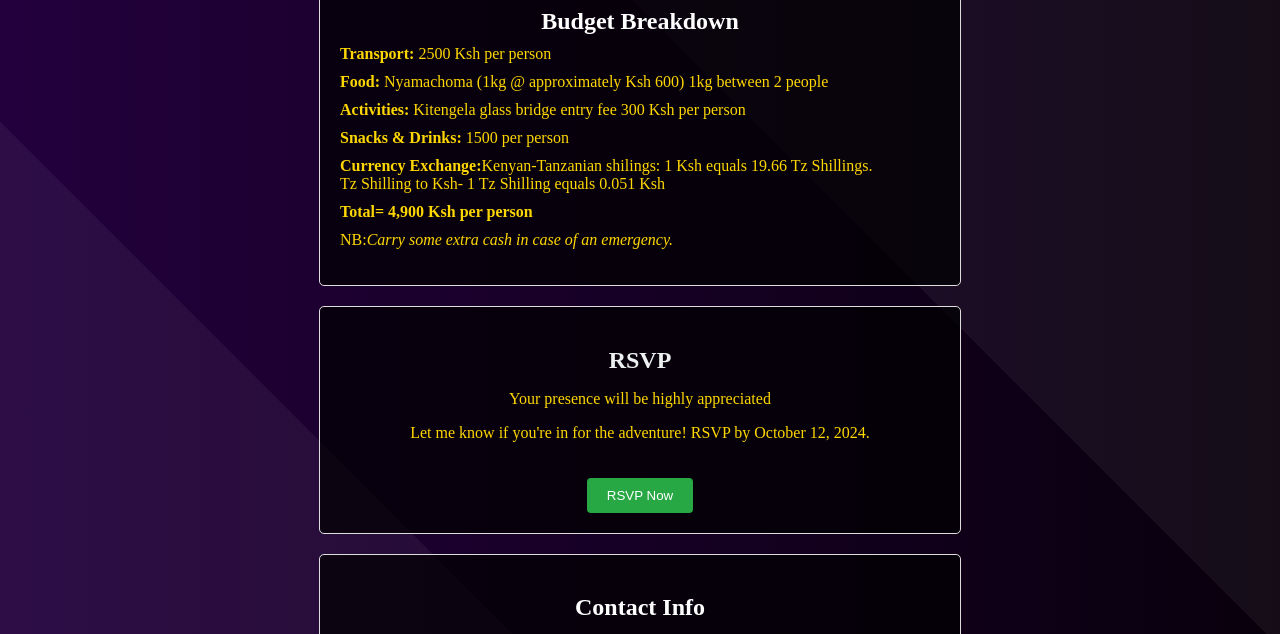
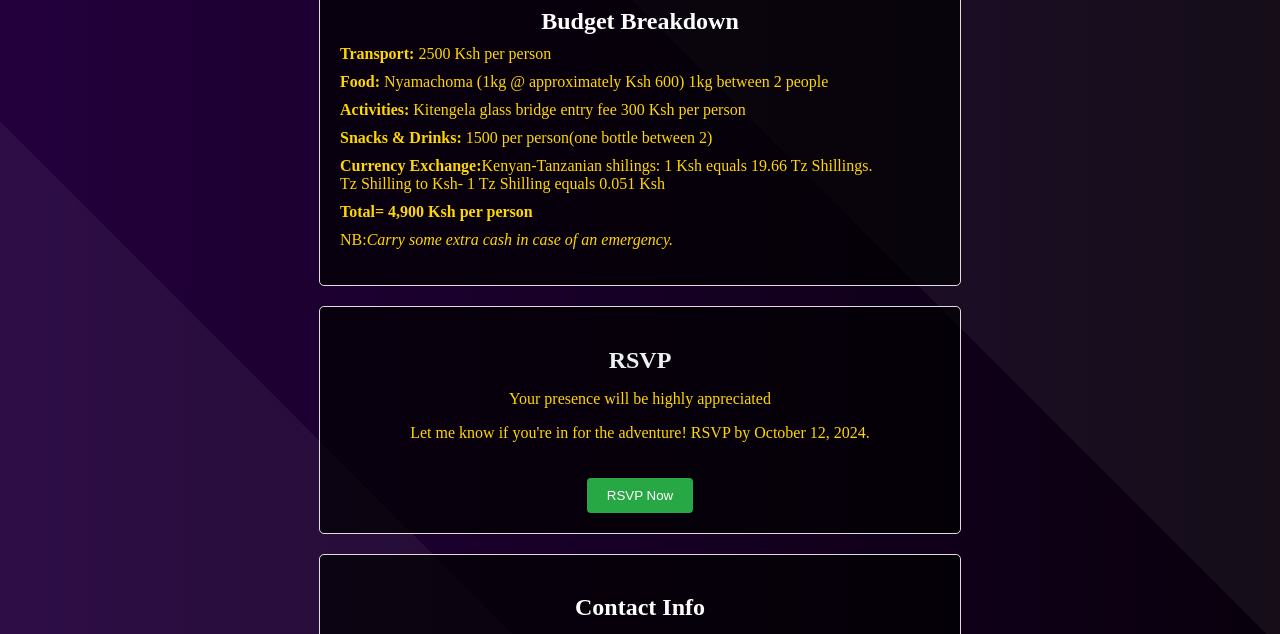
Before and after one commit to Mathenge001/invitation, a plain HTML site: page index.html in a window 1280 px wide. Shown: the part 860-1494 px from the top of the page. Drawn offline with Linux system fonts and the light colour scheme.

Commit message:
first commit

```diff
--- a/index.html
+++ b/index.html
@@ -185,7 +185,7 @@
         <li><strong>Transport:</strong> 2500 Ksh per person</li>
         <li><strong>Food:</strong> Nyamachoma (1kg @ approximately Ksh 600) 1kg between 2 people</li>
         <li><strong>Activities:</strong> Kitengela glass bridge entry fee 300 Ksh per person</li>
-        <li><strong>Snacks & Drinks:</strong> 1500 per person</li>
+        <li><strong>Snacks & Drinks:</strong> 1500 per person(one bottle between 2)</li>
         <li><strong>Currency Exchange:</strong>Kenyan-Tanzanian shilings: 1 Ksh equals 19.66 Tz Shillings. <br>
           Tz Shilling to Ksh- 1 Tz Shilling equals 0.051 Ksh</li>
       <li><strong>Total= 4,900 Ksh per person</strong></li>
```
